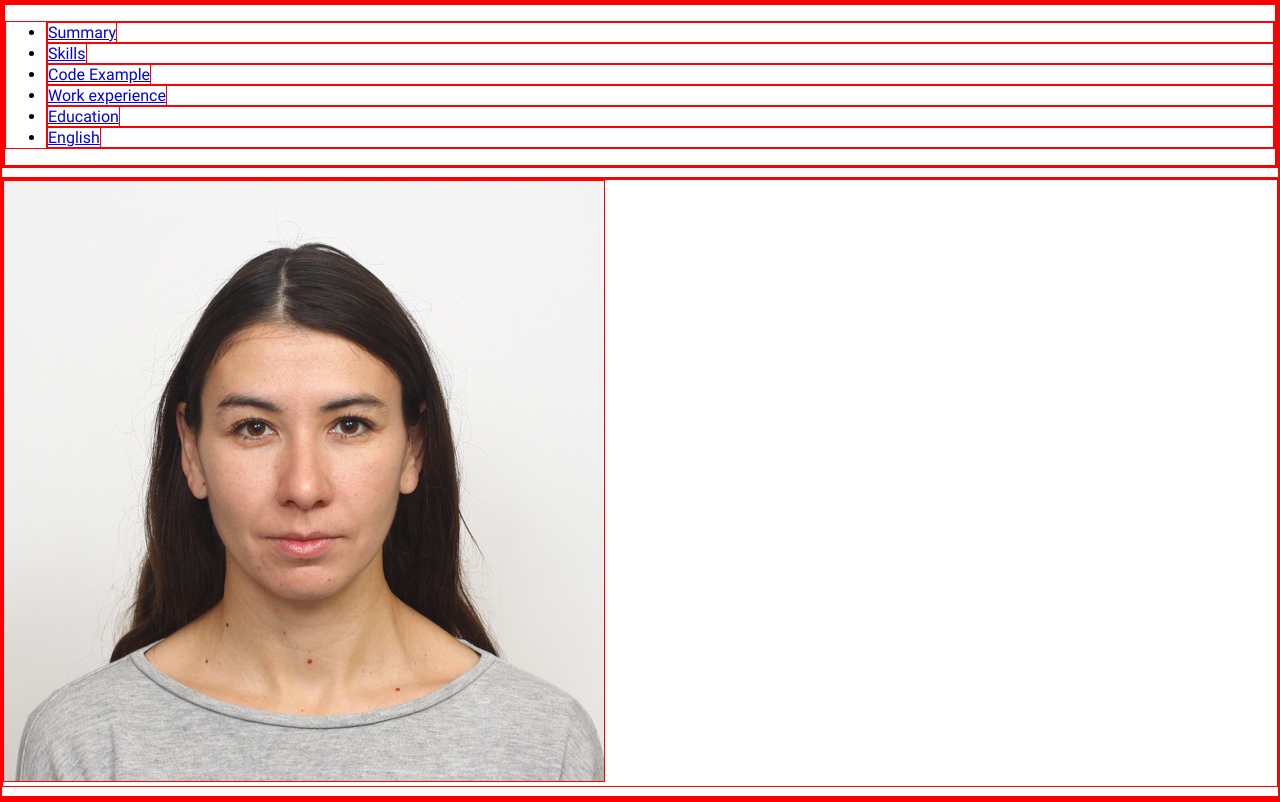
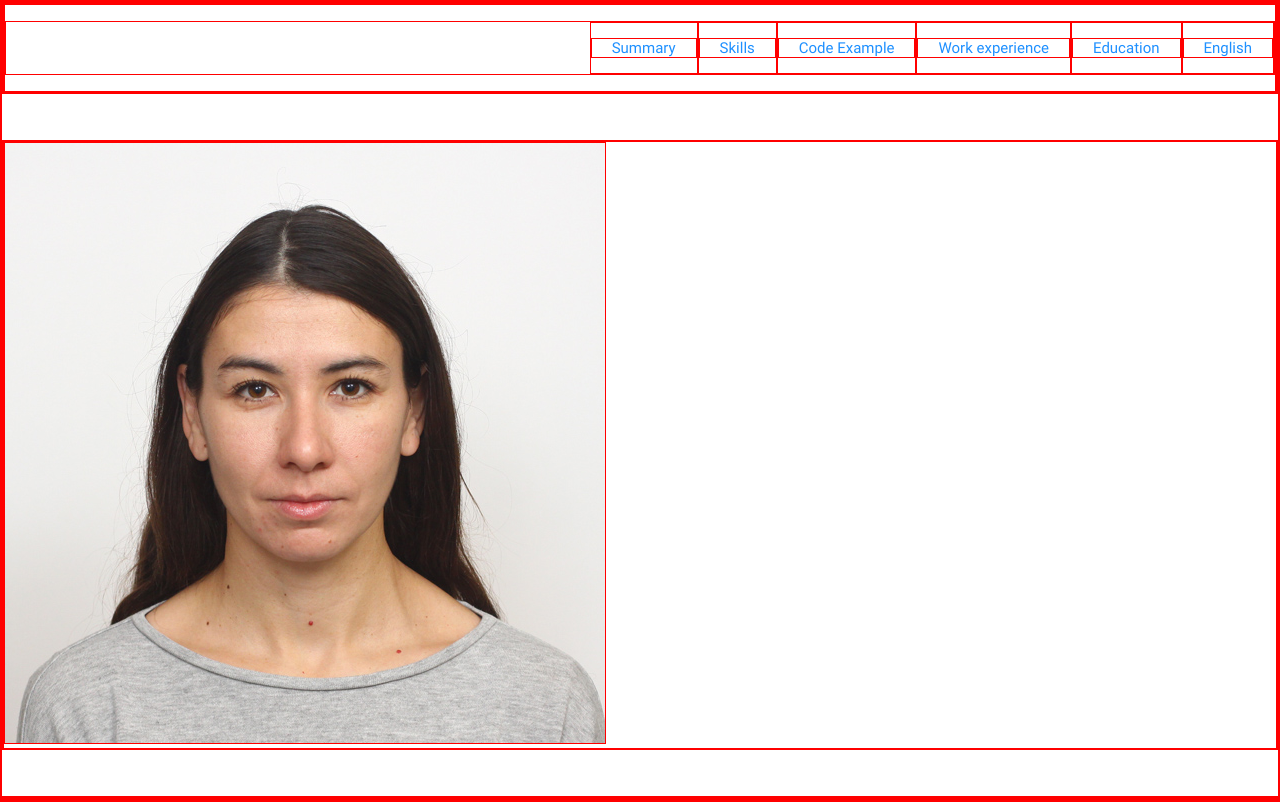
Before and after one commit to spacecloudy/rsschool-cv-stage0, a plain HTML site: page index.html in a window 1280 px wide. Drawn offline with Linux system fonts and the light colour scheme.

Commit message:
feat: add  a:hover,fix mistakes

```diff
--- a/css/style.css
+++ b/css/style.css
@@ -2,16 +2,48 @@
   font-family: Roboto-Regular;
   src: url("../assets/fonts/Roboto-Regular.ttf");
 }
+html {
+  scroll-behavior: smooth; /*включает плавную прокрутку*/
+}
+
 body {
+  cursor: pointer; /*изменение внешнего вида курсора*/
   font-family: Roboto-Regular;
-  min-height: 100vh;
+  min-height: 100vh; /*мин высота body не может быть меньше высоты страницы*/
   margin: 0;
   padding: 0;
   display: flex;
-  flex-direction: column;
-  justify-content: space-between;
+  flex-direction: column; /*переопределили направление главной оси*/
+  justify-content: space-between; /*определяет выравнивание элементов по главной оси (по умолчанию у flexbox главная ось горизонтальная и свойство justify-content выравниваетэлементы по горизонтали), но т.к. мы переопределили направление главной оси, значит justify-content определяет выравнивание по вертикали*/
+  /*Свойство justify-content: space-between; указывает, что все элементы размещаются на максимальном расстоянии друг от друга, крайние прижаты к границам родителя.*/
 }
 * {
-  box-sizing: border-box;
-  border: 1px solid red;
+  box-sizing: border-box; /*Благодаря свойству box-sizing: border-box; границы и внутренние отступы будут учитываться в значениях, которые вы указываете в ширине и высоте элемента. Это упрощает работу с размерами, позволяет указывать их более логично*/
+  border: 1px solid red; /* добавляет границы блокам*/
 }
+.container {
+  max-width: 1440px; /*ограничивает ширину контйнера (контейнер будет сремится занять всю ширину окна браузера, пока ширина окна не превышает 1440px)*/
+  margin: 0 auto; /*центрирует контейнер на странице по горизонтале*/
+}
+.nav-list {
+  display: flex; /*размещение всех элементов в одну строку*/
+  justify-content: flex-end; /*сдвинуть элементы вправо*/
+  align-items: center; /*выровнять по центру*/
+  list-style: none; /*убираем стандартные маркеры*/
+}
+
+.nav-link {
+  /*добавляем отступы между элементами списка*/ /*Отступы добавляем ссылкам, а не элементам списка. Это позволяет увеличить площадь, по которой можно кликнуть, чтобы перейти по ссылке, и улучшает удобство пользования приложением.*/
+  padding: 0 20px;
+  line-height: 50px;
+  font-size: 15px; /*размер шрифта ссылок*/
+  transition: 0.3s; /*Чтобы свойства менялись плавно*/
+  color: dodgerblue; /*цвет ссылкам*/
+  text-decoration: none; /* Отменяем подчеркивание у ссылки */
+  /* Так как ссылки - строчные элементы, вертикальные padding у них создаются, но не отталкивают другие элементы. Для строчных элементов вместо вертикальных padding удобнее указывать высоту строки.*/
+}
+.nav-link:hover {
+  color: #339900;
+
+  text-decoration: underline;
+}
--- a/index.html
+++ b/index.html
@@ -36,8 +36,9 @@
       </div>
     </header>
     <main class="main">
-      <div class="conteiner"></div>
-      <img src="assets/img/NASTYA.jpg" alt="My photo" />
+      <div class="conteiner">
+        <img src="./assets/img/NASTYA.jpg" alt="My photo" />
+      </div>
     </main>
     <footer class="footer">
       <div class="conteiner"></div>
```
